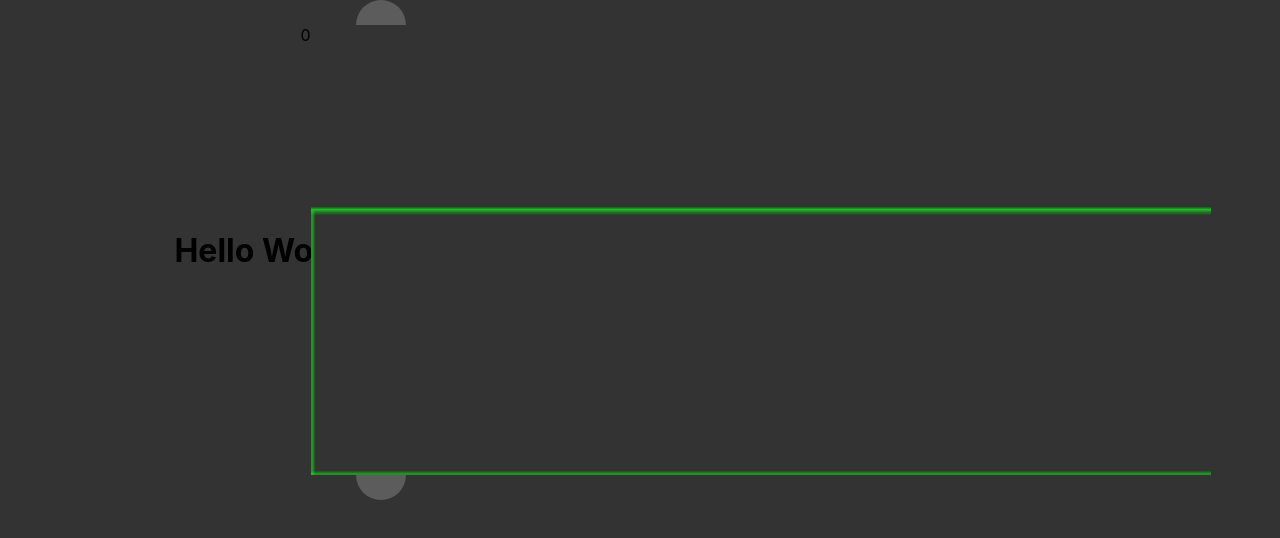
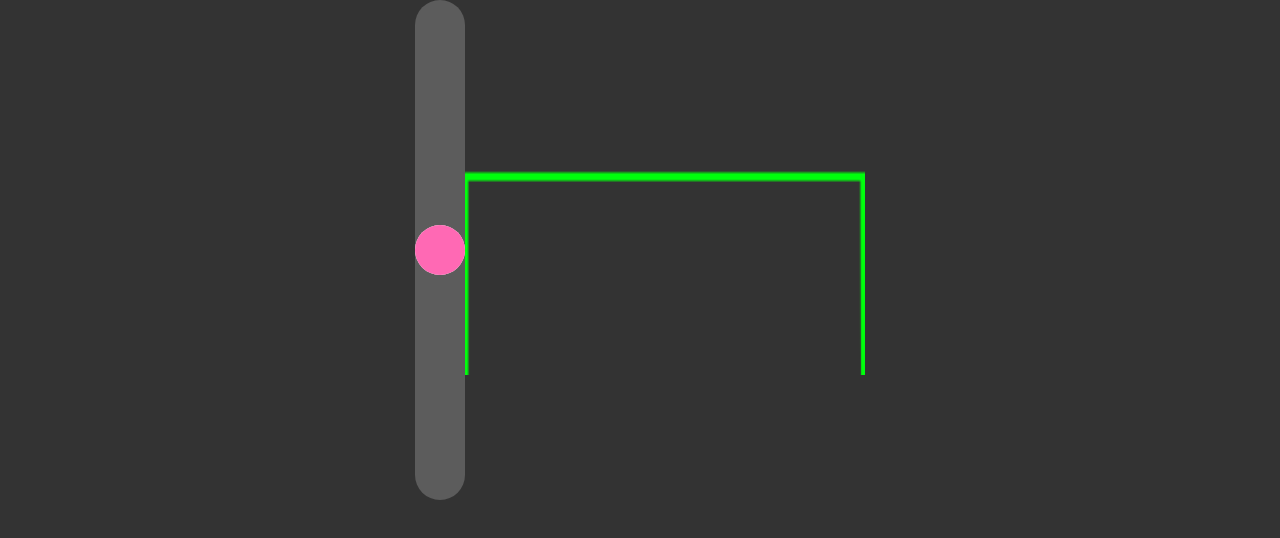
Before and after one commit to aaronl647/emodemoapp, a React (Create React App) app: page / in a window 1280 px wide. Shown: the top 538 px of the page. Built offline with nearby package versions, Linux system fonts and the light colour scheme.

Commit message:
fixed cosine wave

```diff
--- a/src/App.jsx
+++ b/src/App.jsx
@@ -10,7 +10,6 @@ function App() {
   };
   return (
     <div className="App">
-      <h1>Hello World</h1>
       <div className="scroll">
         <VerticalScroll setScrollValue={setScrollValue} onChange={handleDrag} />
       </div>
--- a/src/components/LineWave/LineWave.css
+++ b/src/components/LineWave/LineWave.css
@@ -1,14 +1,14 @@
 .wave-container {
-  width: 700px;
-  height: 450px;
   display: flex;
-  justify-content: center;
 }
 body {
-  margin: 0;
+  background: #333;
   overflow: hidden;
+}
+canvas {
+  width: 400px;
+  height: 250px;
+  display: block;
+  margin: 0 auto;
   background: #333;
 }
-canvas {
-  background: #333;
-}
--- a/src/components/LineWave/LineWave.jsx
+++ b/src/components/LineWave/LineWave.jsx
@@ -5,25 +5,30 @@ function LineWave({ scrollValue }, props) {
   const canvasRef = useRef(null);
 
   const cWidth = 400;
-  const cHeight = 150;
-  const w = 400;
-  const h = 200;
+  const cHeight = 250;
+  const w = 600 / 2;
+  const h = 200 / 2;
   const amplitude = h;
-  const frequency = "0.00" + scrollValue;
+  var frequency = "0.00" + scrollValue;
   var phi = 0;
 
   const draw = (ctx, frameCount) => {
-    ctx.lineWidth = 1;
+    ctx.lineWidth = 5;
     ctx.clearRect(0, 0, cWidth, cHeight);
     ctx.beginPath();
     phi = frameCount / 30;
 
-    ctx.clearRect(0, 0, cWidth, cHeight);
     ctx.beginPath();
     ctx.strokeStyle = "hsl(" + frameCount + ",100%,50%)";
     ctx.moveTo(0, cHeight);
     for (var x = 0; x < w; x++) {
-      var y = (Math.sin(x * frequency + phi) * amplitude) / 2 + amplitude / 2;
+      if (scrollValue < 300) {
+        var y = (Math.sin(x * frequency + phi) * amplitude) / 2 + amplitude / 2;
+      } else if (scrollValue > 300) {
+        frequency = "0." + scrollValue;
+        var y = (Math.sin(x * frequency + phi) * amplitude) / 2 + amplitude / 2;
+      }
+      // var y = (Math.sin(x * frequency + phi) * amplitude) / 2 + amplitude / 2;
       ctx.lineTo(x, y);
     }
     ctx.lineTo(w, cHeight);
@@ -48,8 +53,6 @@ function LineWave({ scrollValue }, props) {
   }, [draw]);
   return (
     <div className="wave-container">
-      {scrollValue}
-      {console.log()}
       <canvas ref={canvasRef} {...props}></canvas>
     </div>
   );
```
